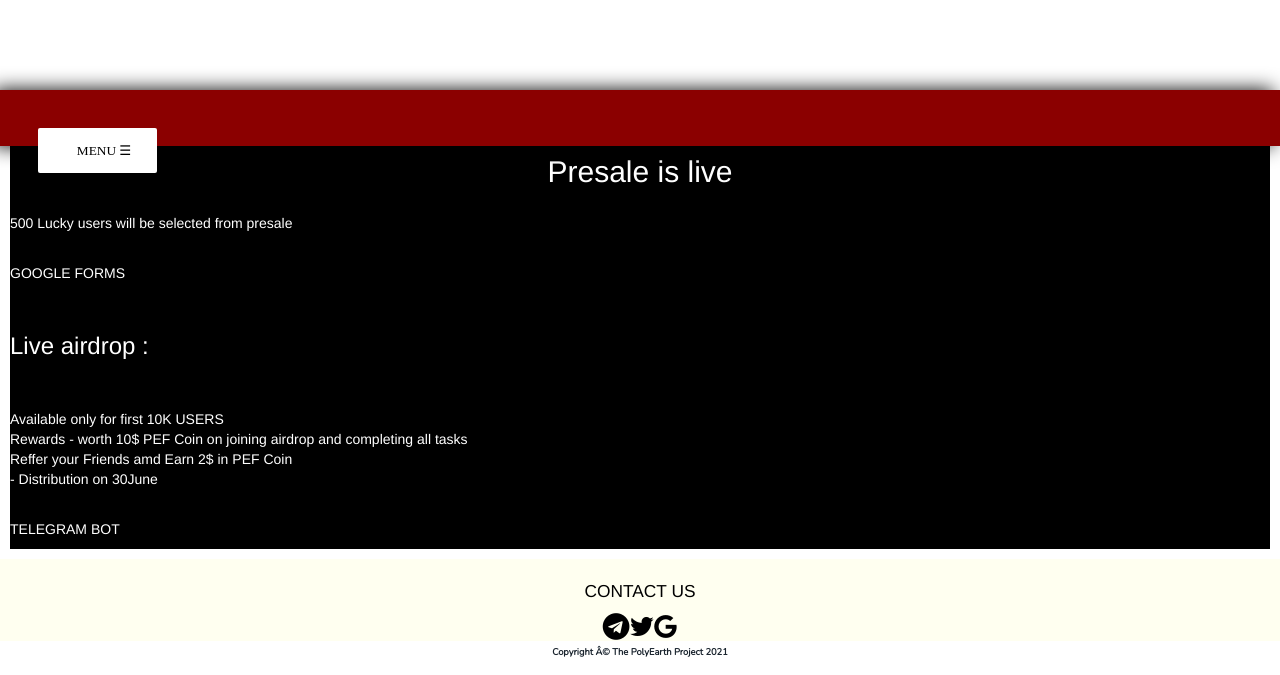
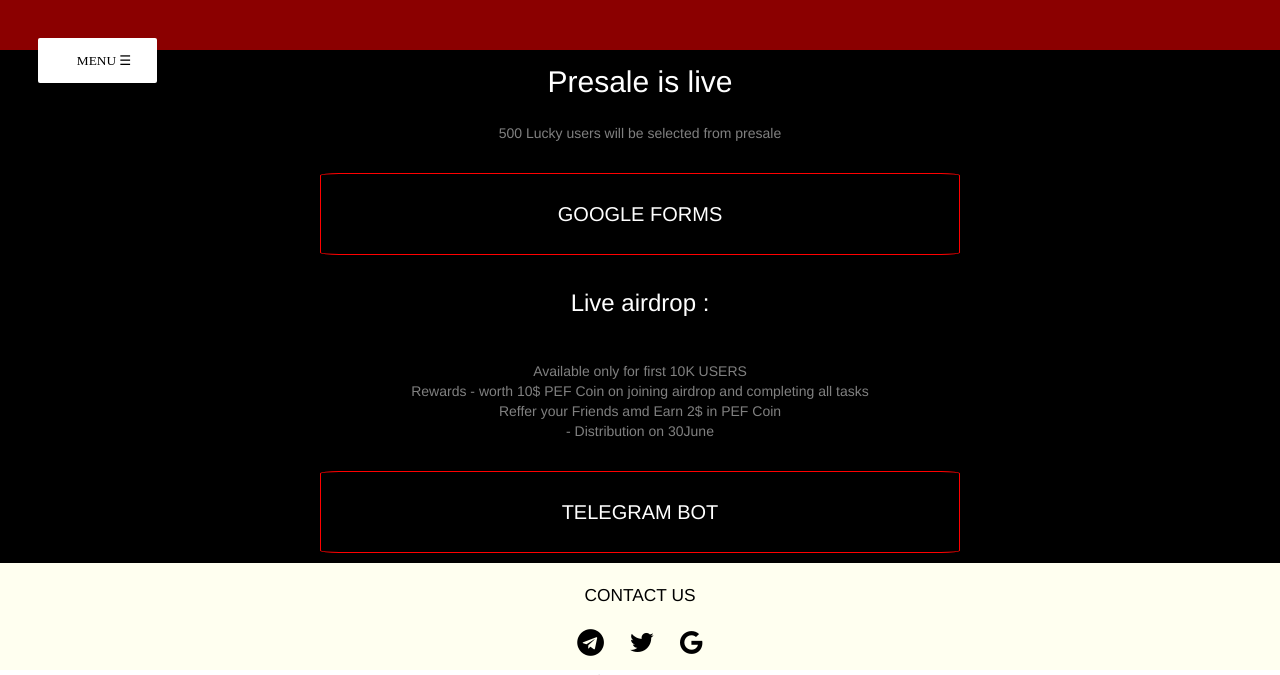
Before and after one commit to P-E-F/PolyEarthFinance, a PHP site: page / in a window 1280 px wide, after a click that opens the changed part. Shown: the top 675 px of the page. Run offline with PHP 8.4, Linux system fonts and the light colour scheme; some libraries are stand-ins or nearby versions; some web fonts are replaced.

Commit message:
Update style.css
Improvements and fixea

```diff
--- a/style.css
+++ b/style.css
@@ -21,8 +21,9 @@
   display:flex;
   background-color:darkred;
   width:100%;
-  height:7%;
+  height:50px;
   position:fixed;
+  z-index:2;
   justify-content:left;
   box-shadow:-7px 0px 20px black;
 }
@@ -33,11 +34,10 @@
   right: 10px;
   font-size: 36px;
   margin-left: 50px;
-  z-index:2;
   width:40px;
   height:40px;
   text-align:center;
-  transition:1s;
+  transition:0.1s;
 }
 .closebtn:hover {color:red;
 }
@@ -45,9 +45,10 @@
   background-color:darkred;
   position:fixed;
   height: 0%;
+  top:6%;
   width: 100%;
   overflow:hidden;
-  transition: 1s;
+  transition: 0.1s;
   z-index:1;
   box-shadow:-7px 0px 15px black;
 
@@ -190,17 +191,13 @@
   justify-content:center;
   align:center;
 }
-.fa-telegram{
+.fa-telegram,.fa-twitter,.fa-google{
   color:black;
+  padding:1%;
   background-color:none;
 }
-.fa-twitter{
-  color:black;
-  background-color:none;
-}
-.fa-google{
-  color:black;
-  background-color:none;
+.fa-telegram:hover,.fa-twitter:hover,.fa-google:hover{
+  color:grey;
 }
 #copyright{
   border:none;
@@ -222,8 +219,6 @@
 #PreSale{
   display:block;
   background-color:black;
-  margin:10px;
-  margin-top:90px;
   justify-content:center;
   align-items:center;
   overflow:hidden;
@@ -233,10 +228,37 @@
   text-align:center;
   margin:5px;
 }
+#pfont2{
+  color:white;
+  margin:5px;
+}
 #p1{
-   text-align:left;
-   color:white;
+  text-align:center;
 }
-#ul{
+#p2{
+  color:grey;
+}
+#p3{
+  border:1px solid red;
+  border-radius:3%;
+  background-color:black;
+  width:50%;
+  margin-left:auto;
+  margin-right:auto;
+  padding:2%;
+  font-size:15pt;
+}
+#p4{
+  border:1px solid red;
+  border-radius:3%;
+  background-color:black;
+  width:50%;
+  margin-left:auto;
+  margin-right:auto;
+  padding:2%;
+  font-size:15pt;
   color:white;
 }
+#p5{
+  color:grey;
+}
```
